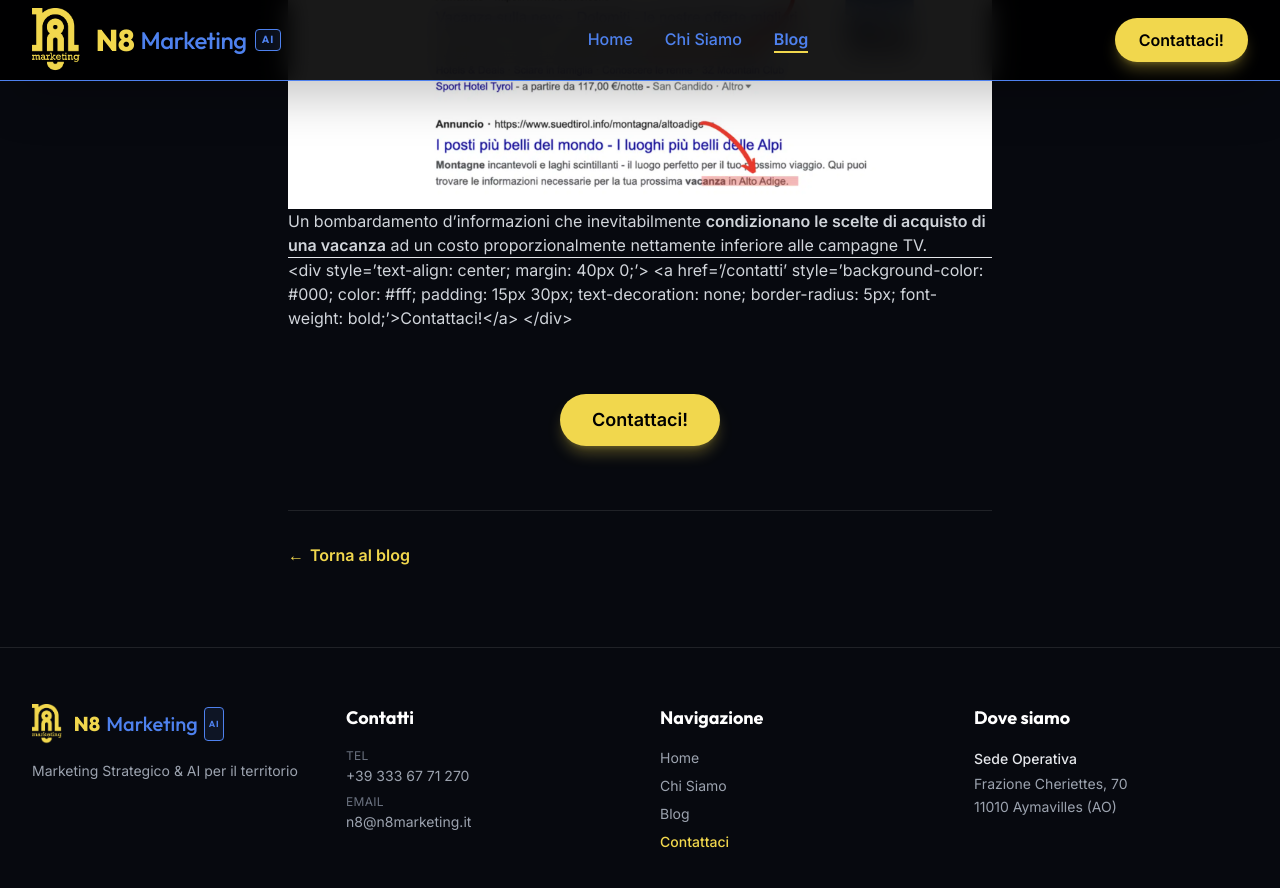
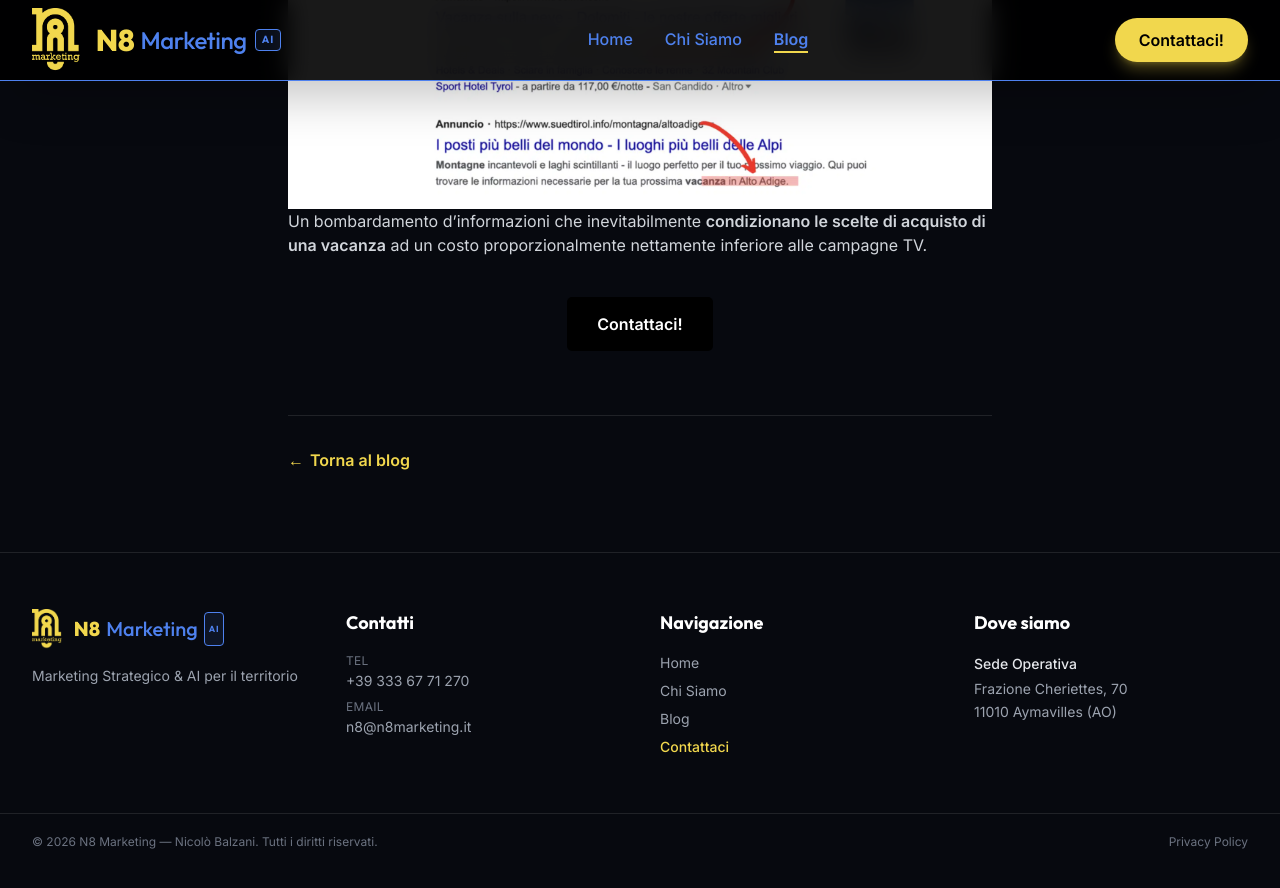
Before and after one commit to NicoDavN8/n8marketing-2026, a Jekyll site: the page built from _posts/2026-04-20-crisi-del-turismo-errore-online.md, in a window 1280 px wide and 900 px high, scrolled down 2706 px. Shown: the top 888 px of the window. Built offline with Jekyll 4.4.1, drawn with Linux system fonts in a browser that asks for light colours; nearby versions of some CDN libraries.

Commit message:
Blog: rimozione definitiva Jotform e inserimento bottone CTA nel layout

```diff
--- a/_layouts/post.html
+++ b/_layouts/post.html
@@ -89,11 +89,8 @@
                 {{ content }}
             </div>
 
-            <!-- CTA Button for Contact Form -->
-            <div class="mt-16 text-center">
-                <a href="{{ site.baseurl }}/index.html#contatti" class="inline-block bg-[#f1d74d] text-black px-8 py-3 rounded-full font-bold text-lg hover:bg-yellow-400 transition shadow-lg shadow-[#f1d74d]/30 hover:shadow-[#f1d74d]/50">
-                    Contattaci!
-                </a>
+            <div style="text-align: center; margin: 40px 0;">
+              <a href="/contatti" style="background-color: #000; color: #fff; padding: 15px 30px; text-decoration: none; border-radius: 5px; font-weight: bold; display: inline-block;">Contattaci!</a>
             </div>
 
             <footer class="mt-16 pt-8 border-t border-white/10">
--- a/_posts/2026-04-20-crisi-del-turismo-errore-online.md
+++ b/_posts/2026-04-20-crisi-del-turismo-errore-online.md
@@ -32,9 +32,3 @@
 ![Ricerca Google vacanze montagna](/assets/images/ricerca-google-vacanze.webp)
 
 Un bombardamento d’informazioni che inevitabilmente **condizionano le scelte di acquisto di una vacanza** ad un costo proporzionalmente nettamente inferiore alle campagne TV.
-
----
-
-<div style=’text-align: center; margin: 40px 0;’>
-<a href=’/contatti’ style=’background-color: #000; color: #fff; padding: 15px 30px; text-decoration: none; border-radius: 5px; font-weight: bold;’>Contattaci!</a>
-</div>
```
Also changed, not shown: _posts/2026-04-20-i-cinque-social-media-trend-del-2022.md (+0 -6 lines), _posts/2026-04-20-riflessioni-digitali.md (+0 -6 lines).
